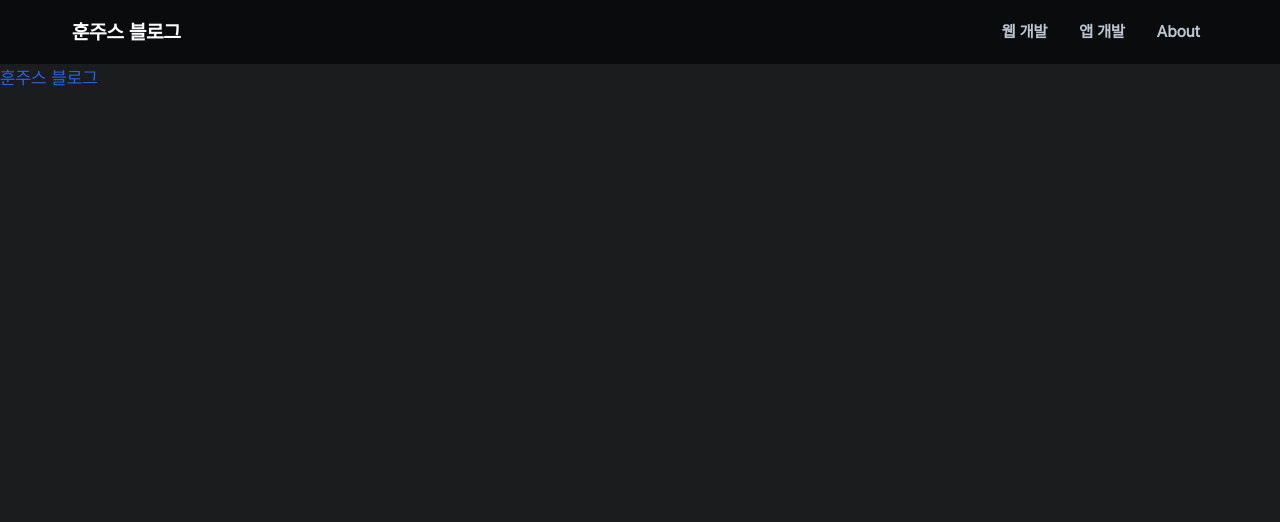
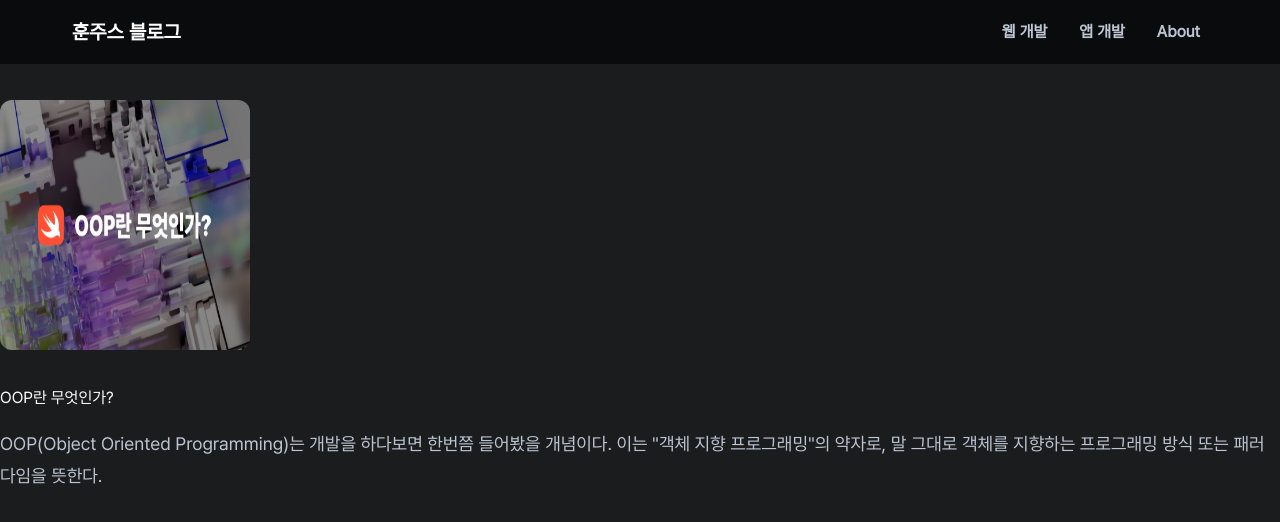
Before and after one commit to hoonjoo-park/Hoon-Juice, a Next.js app: page / in a window 1280 px wide. Shown: the top 522 px of the page. Built offline with nearby package versions, Linux system fonts and the light colour scheme.

Commit message:
홈 화면 구현

```diff
--- /dev/null
+++ b/src/components/PostList.tsx
@@ -0,0 +1,25 @@
+import Image from 'next/image'
+import Link from 'next/link'
+import React from 'react'
+
+const PostList = ({ post }: any) => {
+  const { slug, frontmatter } = post
+
+  return (
+    <Link className="post-list" href={`/post/${slug}`}>
+      <div>
+        <Image
+          className="thumbnail"
+          src={frontmatter.thumbnail}
+          width={300}
+          height={200}
+          alt="thumbnail"
+        />
+        <h5>{frontmatter.title}</h5>
+        <p>{frontmatter.excerpt}</p>
+      </div>
+    </Link>
+  )
+}
+
+export default PostList
--- a/src/pages/index.tsx
+++ b/src/pages/index.tsx
@@ -1,7 +1,44 @@
 import React from 'react'
+import path from 'path'
+import fs from 'fs'
+import matter from 'gray-matter'
+import { sortByDate } from 'utils'
+import PostList from '@/components/PostList'
 
-const Home = () => {
-  return <h1 className={'text-blue-600 text-lg'}>훈주스 블로그</h1>
+const Home = ({ posts }: any) => {
+  return (
+    <ul>
+      {posts.map((post: any) => (
+        <PostList key={post.slug} post={post} />
+      ))}
+    </ul>
+  )
+}
+
+export const getStaticProps = async () => {
+  const files = fs.readdirSync(path.join('posts'))
+
+  const posts = files.map(filename => {
+    const slug = filename.replace('.md', '')
+
+    const markdownWithMeta = fs.readFileSync(
+      path.join('posts', filename),
+      'utf-8',
+    )
+
+    const { data: frontmatter } = matter(markdownWithMeta)
+
+    return {
+      slug,
+      frontmatter,
+    }
+  })
+
+  return {
+    props: {
+      posts: posts.sort(sortByDate),
+    },
+  }
 }
 
 export default Home
--- a/src/pages/post/[slug].tsx
+++ b/src/pages/post/[slug].tsx
@@ -4,7 +4,7 @@ import { marked } from 'marked'
 import Image from 'next/image'
 import path from 'path'
 
-interface Frontmatter {
+export interface Frontmatter {
   title: string
   date: string
   thumbnail: string
--- a/src/styles/globals.css
+++ b/src/styles/globals.css
@@ -93,8 +93,11 @@
     color: #48996b;
   }
 
-  li > img {
-    width: 15px;
-    height: 15px;
+  .post-list {
+  }
+
+  .thumbnail {
+    width: 250px;
+    height: 250px;
   }
 }
--- /dev/null
+++ b/utils/index.ts
@@ -0,0 +1,5 @@
+export const sortByDate = (a: any, b: any) => {
+  return (
+    Number(new Date(b.frontmatter.date)) - Number(new Date(a.frontmatter.date))
+  )
+}
```
